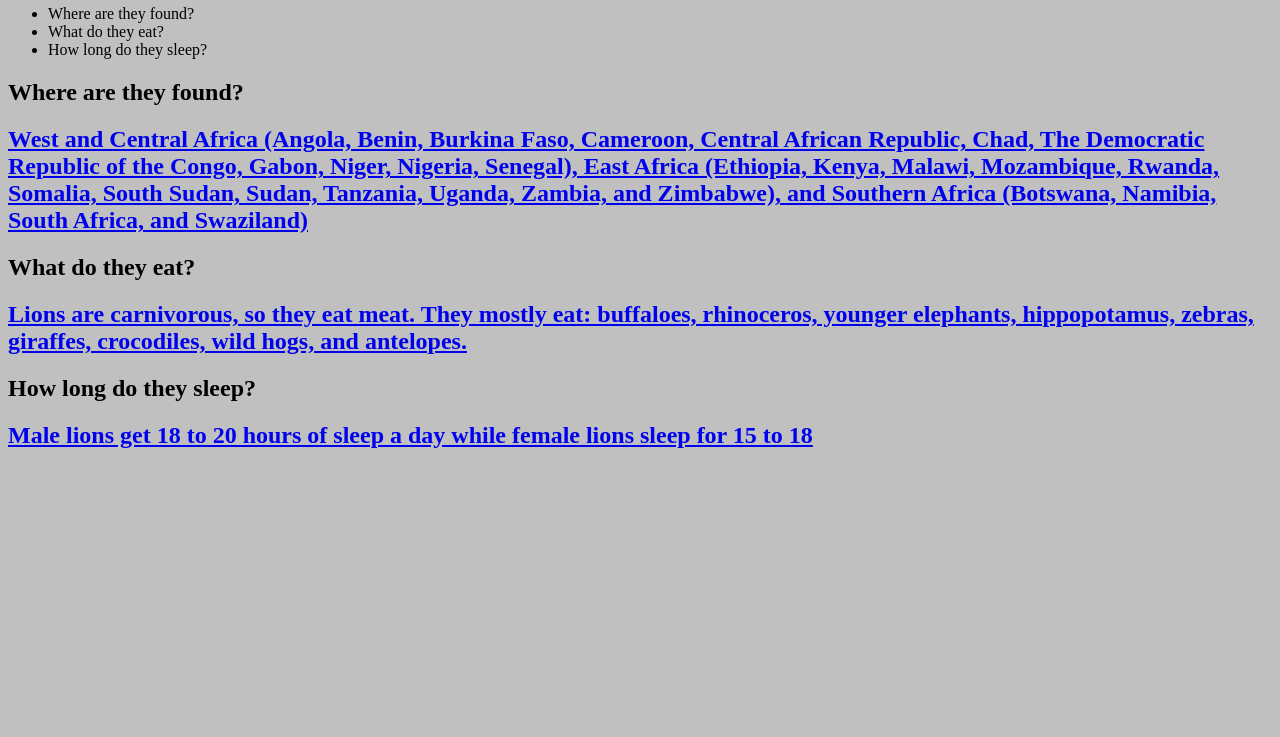
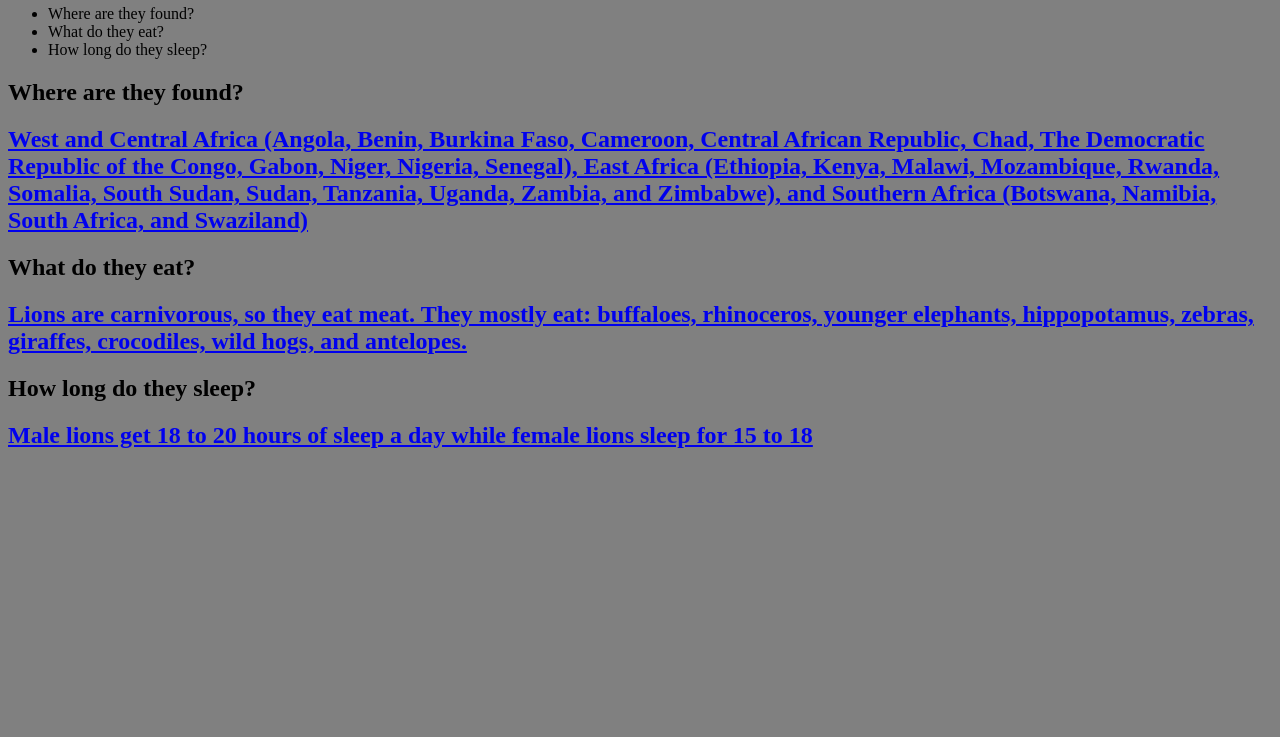
Before and after one commit to jamesyu30/web, a plain HTML site: page index.html in a window 1280 px wide. Shown: the part 63-800 px from the top of the page. Drawn offline with Linux system fonts and the light colour scheme.

Commit message:
Update mystyle.css

```diff
--- a/mystyle.css
+++ b/mystyle.css
@@ -1,5 +1,5 @@
 body {
-background-color: silver;
+background-color: gray;
 }
 
 p {
```
